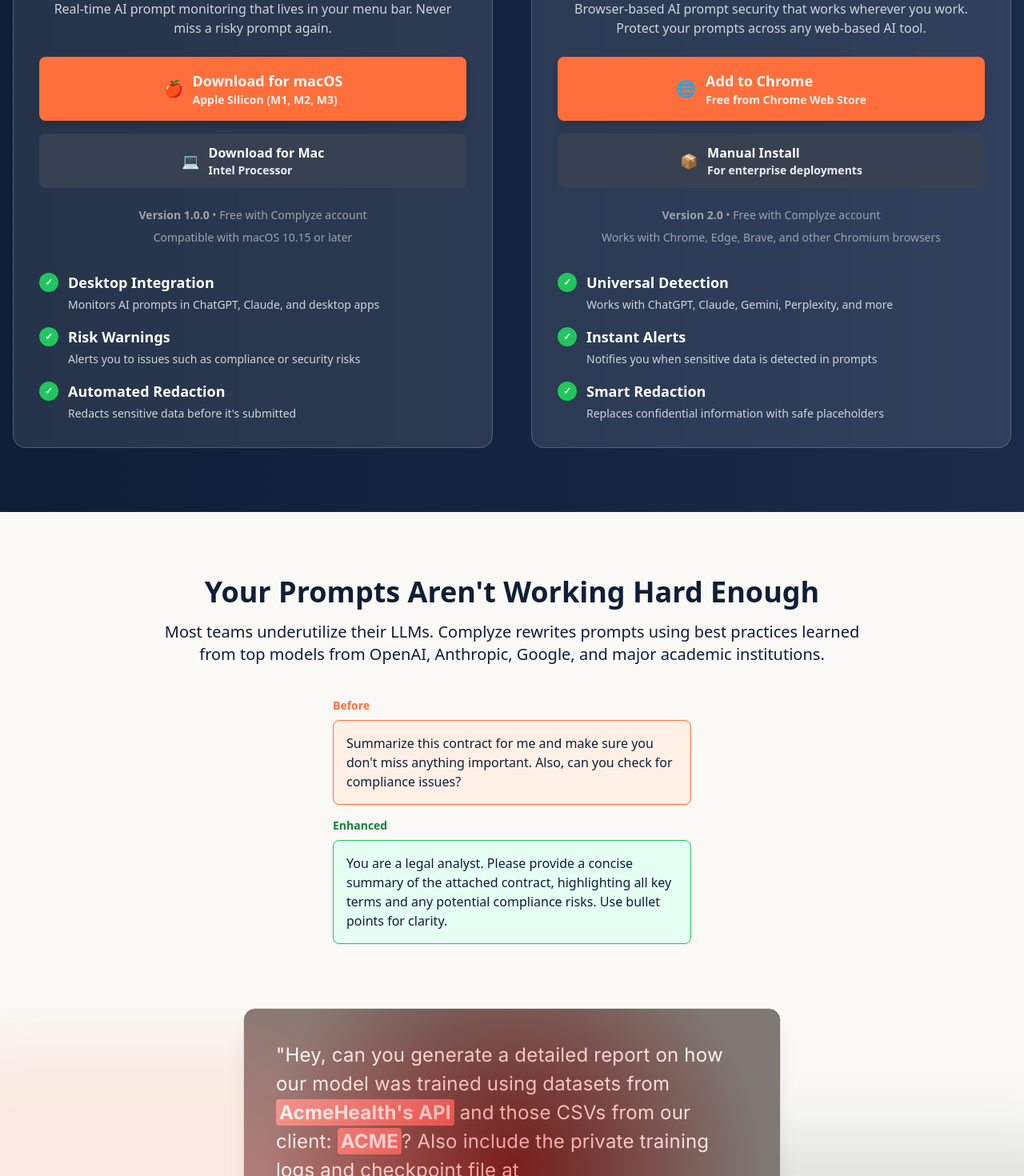
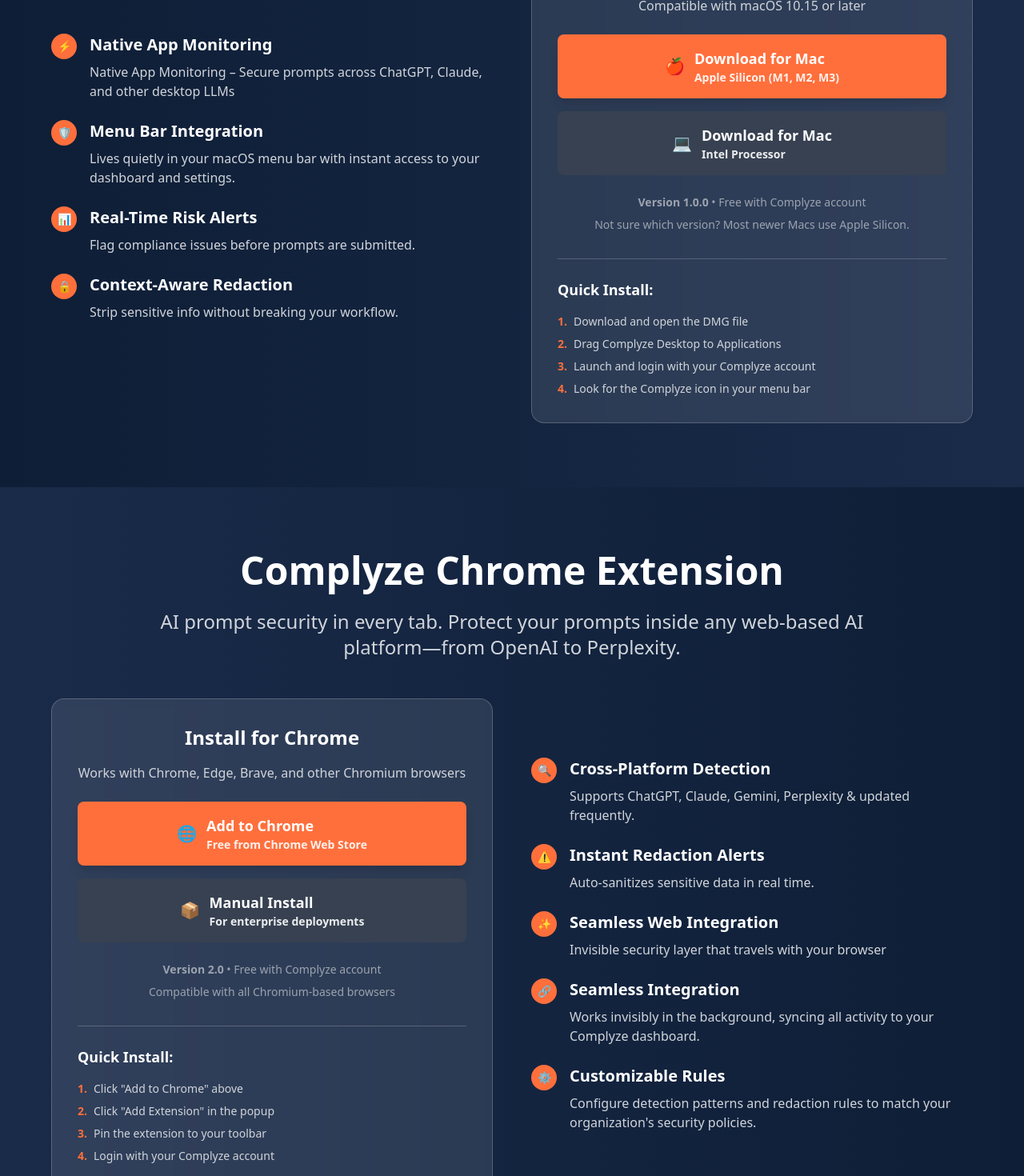
Before and after one commit to dferdowsfy/Complyze_1.1, a Next.js app in the folder complyze/: page / in a window 1280 px wide. Shown: the part 880-2350 px from the top of the page at 80% size. Built offline with nearby package versions, Linux system fonts and the light colour scheme.

Commit message:
Fix JSX syntax errors in landing page - Fixed missing closing tags for p elements in Chrome Extension features - Corrected typo 'Context-Aware Redactiont' to 'Context-Aware Redaction' - Resolved build compilation errors - Updated feature descriptions for Desktop and Chrome Extension sections

```diff
--- a/complyze/src/app/landing.tsx
+++ b/complyze/src/app/landing.tsx
@@ -480,24 +480,66 @@
         {/* <a href="#how-it-works" className="bg-[#FF6F3C] text-white font-bold text-lg px-8 py-4 rounded-lg shadow-lg hover:bg-[#ff8a5c] transition">See how it works</a> */}
       </section>
 
-      {/* Desktop App and Chrome Extension Side-by-Side Section */}
+      {/* Desktop App Download Section */}
       <section className="bg-gradient-to-r from-[#0E1E36] to-[#1a2b4a] py-16 sm:py-20 px-4">
-        <div className="max-w-7xl mx-auto">
+        <div className="max-w-6xl mx-auto">
           <div className="text-center mb-12">
             <h2 className="text-3xl sm:text-4xl md:text-5xl font-bold mb-6 text-white">
-              Choose Your Protection
+              Complyze Desktop
             </h2>
             <p className="text-lg sm:text-xl md:text-2xl text-gray-300 mb-8 max-w-4xl mx-auto">
-              Comprehensive AI prompt security across all your platforms. Use one or both to protect your organization.
-            </p>
+            Invisible AI prompt security for your native apps and browsers. Runs quietly in your menu bar and browser—protects every prompt, everywhere you type. </p>
           </div>
 
-          <div className="grid lg:grid-cols-2 gap-8 sm:gap-12">
-            {/* Desktop App */}
+          <div className="grid md:grid-cols-2 gap-8 sm:gap-12 items-center">
+            {/* Features */}
+            <div className="space-y-6">
+              <div className="flex items-start space-x-4">
+                <div className="flex-shrink-0 w-8 h-8 bg-[#FF6F3C] rounded-full flex items-center justify-center">
+                  <span className="text-white font-bold text-sm">⚡</span>
+                </div>
+                <div>
+                  <h3 className="text-xl font-semibold text-white mb-2">Native App Monitoring</h3>
+                  <p className="text-gray-300">Native App Monitoring – Secure prompts across ChatGPT, Claude, and other desktop LLMs</p>
+                </div>
+              </div>
+
+              <div className="flex items-start space-x-4">
+                <div className="flex-shrink-0 w-8 h-8 bg-[#FF6F3C] rounded-full flex items-center justify-center">
+                  <span className="text-white font-bold text-sm">🛡️</span>
+                </div>
+                <div>
+                  <h3 className="text-xl font-semibold text-white mb-2">Menu Bar Integration</h3>
+                  <p className="text-gray-300">Lives quietly in your macOS menu bar with instant access to your dashboard and settings.</p>
+                </div>
+              </div>
+
+              <div className="flex items-start space-x-4">
+                <div className="flex-shrink-0 w-8 h-8 bg-[#FF6F3C] rounded-full flex items-center justify-center">
+                  <span className="text-white font-bold text-sm">📊</span>
+                </div>
+                <div>
+                  <h3 className="text-xl font-semibold text-white mb-2">Real-Time Risk Alerts</h3>
+                  <p className="text-gray-300">Flag compliance issues before prompts are submitted.</p>
+                </div>
+              </div>
+
+              <div className="flex items-start space-x-4">
+                <div className="flex-shrink-0 w-8 h-8 bg-[#FF6F3C] rounded-full flex items-center justify-center">
+                  <span className="text-white font-bold text-sm">🔒</span>
+                </div>
+                <div>
+                  <h3 className="text-xl font-semibold text-white mb-2">Context-Aware Redaction</h3>
+                  <p className="text-gray-300">Strip sensitive info without breaking your workflow.</p>
+                </div>
+              </div>
+            </div>
+
+            {/* Download Section */}
             <div className="bg-white/10 backdrop-blur-sm rounded-2xl p-8 border border-white/20">
               <div className="text-center mb-8">
-                <h3 className="text-3xl font-bold text-white mb-4">Complyze Desktop</h3>
-                <p className="text-gray-300 mb-6">Real-time AI prompt monitoring that lives in your menu bar. Never miss a risky prompt again.</p>
+                <h3 className="text-2xl font-bold text-white mb-4">Download for macOS</h3>
+                <p className="text-gray-300 mb-6">Compatible with macOS 10.15 or later</p>
 
                 <div className="space-y-4">
                   {/* Apple Silicon Download */}
@@ -509,7 +551,7 @@
                     <div className="flex items-center justify-center space-x-3">
                       <span className="text-xl">🍎</span>
                       <div className="text-left">
-                        <div className="text-lg">Download for macOS</div>
+                        <div className="text-lg">Download for Mac</div>
                         <div className="text-sm opacity-90">Apple Silicon (M1, M2, M3)</div>
                       </div>
                     </div>
@@ -519,12 +561,12 @@
                   <a
                     href="/downloads/ComplyzeDesktop-macOS-Intel.dmg"
                     download
-                    className="block w-full bg-gray-700 hover:bg-gray-600 text-white font-bold py-3 px-6 rounded-lg transition-colors"
+                    className="block w-full bg-gray-700 hover:bg-gray-600 text-white font-bold py-4 px-6 rounded-lg transition-colors"
                   >
                     <div className="flex items-center justify-center space-x-3">
-                      <span className="text-lg">💻</span>
+                      <span className="text-xl">💻</span>
                       <div className="text-left">
-                        <div className="text-base">Download for Mac</div>
+                        <div className="text-lg">Download for Mac</div>
                         <div className="text-sm opacity-90">Intel Processor</div>
                       </div>
                     </div>
@@ -535,49 +577,56 @@
                   <p className="mb-2">
                     <strong>Version 1.0.0</strong> • Free with Complyze account
                   </p>
-                  <p>Compatible with macOS 10.15 or later</p>
+                  <p>
+                    Not sure which version? Most newer Macs use Apple Silicon.
+                  </p>
                 </div>
               </div>
 
-              {/* Desktop Features */}
-              <div className="space-y-4">
-                <div className="flex items-start space-x-3">
-                  <div className="flex-shrink-0 w-6 h-6 bg-green-500 rounded-full flex items-center justify-center mt-0.5">
-                    <span className="text-white font-bold text-xs">✓</span>
-                  </div>
-                  <div>
-                    <h4 className="text-lg font-semibold text-white mb-1">Desktop Integration</h4>
-                    <p className="text-gray-300 text-sm">Monitors AI prompts in ChatGPT, Claude, and desktop apps</p>
-                  </div>
-                </div>
-
-                <div className="flex items-start space-x-3">
-                  <div className="flex-shrink-0 w-6 h-6 bg-green-500 rounded-full flex items-center justify-center mt-0.5">
-                    <span className="text-white font-bold text-xs">✓</span>
-                  </div>
-                  <div>
-                    <h4 className="text-lg font-semibold text-white mb-1">Risk Warnings</h4>
-                    <p className="text-gray-300 text-sm">Alerts you to issues such as compliance or security risks</p>
-                  </div>
-                </div>
-
-                <div className="flex items-start space-x-3">
-                  <div className="flex-shrink-0 w-6 h-6 bg-green-500 rounded-full flex items-center justify-center mt-0.5">
-                    <span className="text-white font-bold text-xs">✓</span>
-                  </div>
-                  <div>
-                    <h4 className="text-lg font-semibold text-white mb-1">Automated Redaction</h4>
-                    <p className="text-gray-300 text-sm">Redacts sensitive data before it's submitted</p>
+              {/* Installation Steps */}
+              <div className="border-t border-white/20 pt-6">
+                <h4 className="text-lg font-semibold text-white mb-4">Quick Install:</h4>
+                <ol className="text-sm text-gray-300 space-y-2">
+                  <li className="flex items-start space-x-2">
+                    <span className="text-[#FF6F3C] font-bold">1.</span>
+                    <span>Download and open the DMG file</span>
+                  </li>
+                  <li className="flex items-start space-x-2">
+                    <span className="text-[#FF6F3C] font-bold">2.</span>
+                    <span>Drag Complyze Desktop to Applications</span>
+                  </li>
+                  <li className="flex items-start space-x-2">
+                    <span className="text-[#FF6F3C] font-bold">3.</span>
+                    <span>Launch and login with your Complyze account</span>
+                  </li>
+                  <li className="flex items-start space-x-2">
+                    <span className="text-[#FF6F3C] font-bold">4.</span>
+                    <span>Look for the Complyze icon in your menu bar</span>
+                  </li>
+                </ol>
               </div>
             </div>
           </div>
         </div>
+      </section>
 
-            {/* Chrome Extension */}
+      {/* Chrome Extension Section */}
+      <section className="bg-gradient-to-r from-[#1a2b4a] to-[#0E1E36] py-16 sm:py-20 px-4">
+        <div className="max-w-6xl mx-auto">
+          <div className="text-center mb-12">
+            <h2 className="text-3xl sm:text-4xl md:text-5xl font-bold mb-6 text-white">
+              Complyze Chrome Extension
+            </h2>
+            <p className="text-lg sm:text-xl md:text-2xl text-gray-300 mb-8 max-w-4xl mx-auto">
+            AI prompt security in every tab. Protect your prompts inside any web-based AI platform—from OpenAI to Perplexity. </p>
+          </div>
+
+          <div className="grid md:grid-cols-2 gap-8 sm:gap-12 items-center">
+            {/* Download Section */}
             <div className="bg-white/10 backdrop-blur-sm rounded-2xl p-8 border border-white/20">
               <div className="text-center mb-8">
-                <h3 className="text-3xl font-bold text-white mb-4">Complyze Chrome Extension</h3>
-                <p className="text-gray-300 mb-6">Browser-based AI prompt security that works wherever you work. Protect your prompts across any web-based AI tool.</p>
+                <h3 className="text-2xl font-bold text-white mb-4">Install for Chrome</h3>
+                <p className="text-gray-300 mb-6">Works with Chrome, Edge, Brave, and other Chromium browsers</p>
 
                 <div className="space-y-4">
                   {/* Chrome Web Store */}
@@ -600,12 +649,12 @@
                   <a
                     href="/downloads/complyze-extension-v2.zip"
                     download
-                    className="block w-full bg-gray-700 hover:bg-gray-600 text-white font-bold py-3 px-6 rounded-lg transition-colors"
+                    className="block w-full bg-gray-700 hover:bg-gray-600 text-white font-bold py-4 px-6 rounded-lg transition-colors"
                   >
                     <div className="flex items-center justify-center space-x-3">
-                      <span className="text-lg">📦</span>
+                      <span className="text-xl">📦</span>
                       <div className="text-left">
-                        <div className="text-base">Manual Install</div>
+                        <div className="text-lg">Manual Install</div>
                         <div className="text-sm opacity-90">For enterprise deployments</div>
                       </div>
                     </div>
@@ -616,40 +665,85 @@
                   <p className="mb-2">
                     <strong>Version 2.0</strong> • Free with Complyze account
                   </p>
-                  <p>Works with Chrome, Edge, Brave, and other Chromium browsers</p>
+                  <p>
+                    Compatible with all Chromium-based browsers
+                  </p>
                 </div>
               </div>
 
-              {/* Chrome Features */}
-              <div className="space-y-4">
-                <div className="flex items-start space-x-3">
-                  <div className="flex-shrink-0 w-6 h-6 bg-green-500 rounded-full flex items-center justify-center mt-0.5">
-                    <span className="text-white font-bold text-xs">✓</span>
-                  </div>
-                  <div>
-                    <h4 className="text-lg font-semibold text-white mb-1">Universal Detection</h4>
-                    <p className="text-gray-300 text-sm">Works with ChatGPT, Claude, Gemini, Perplexity, and more</p>
+              {/* Installation Steps */}
+              <div className="border-t border-white/20 pt-6">
+                <h4 className="text-lg font-semibold text-white mb-4">Quick Install:</h4>
+                <ol className="text-sm text-gray-300 space-y-2">
+                  <li className="flex items-start space-x-2">
+                    <span className="text-[#FF6F3C] font-bold">1.</span>
+                    <span>Click "Add to Chrome" above</span>
+                  </li>
+                  <li className="flex items-start space-x-2">
+                    <span className="text-[#FF6F3C] font-bold">2.</span>
+                    <span>Click "Add Extension" in the popup</span>
+                  </li>
+                  <li className="flex items-start space-x-2">
+                    <span className="text-[#FF6F3C] font-bold">3.</span>
+                    <span>Pin the extension to your toolbar</span>
+                  </li>
+                  <li className="flex items-start space-x-2">
+                    <span className="text-[#FF6F3C] font-bold">4.</span>
+                    <span>Login with your Complyze account</span>
+                  </li>
+                </ol>
               </div>
             </div>
 
-                <div className="flex items-start space-x-3">
-                  <div className="flex-shrink-0 w-6 h-6 bg-green-500 rounded-full flex items-center justify-center mt-0.5">
-                    <span className="text-white font-bold text-xs">✓</span>
+            {/* Features */}
+            <div className="space-y-6">
+              <div className="flex items-start space-x-4">
+                <div className="flex-shrink-0 w-8 h-8 bg-[#FF6F3C] rounded-full flex items-center justify-center">
+                  <span className="text-white font-bold text-sm">🔍</span>
                 </div>
                 <div>
-                    <h4 className="text-lg font-semibold text-white mb-1">Instant Alerts</h4>
-                    <p className="text-gray-300 text-sm">Notifies you when sensitive data is detected in prompts</p>
+                  <h3 className="text-xl font-semibold text-white mb-2">Cross-Platform Detection</h3>
+                  <p className="text-gray-300">Supports ChatGPT, Claude, Gemini, Perplexity & updated frequently.</p>
                 </div>
               </div>
 
-                <div className="flex items-start space-x-3">
-                  <div className="flex-shrink-0 w-6 h-6 bg-green-500 rounded-full flex items-center justify-center mt-0.5">
-                    <span className="text-white font-bold text-xs">✓</span>
+              <div className="flex items-start space-x-4">
+                <div className="flex-shrink-0 w-8 h-8 bg-[#FF6F3C] rounded-full flex items-center justify-center">
+                  <span className="text-white font-bold text-sm">⚠️</span>
                 </div>
                 <div>
-                    <h4 className="text-lg font-semibold text-white mb-1">Smart Redaction</h4>
-                    <p className="text-gray-300 text-sm">Replaces confidential information with safe placeholders</p>
+                  <h3 className="text-xl font-semibold text-white mb-2">Instant Redaction Alerts</h3>
+                  <p className="text-gray-300">Auto-sanitizes sensitive data in real time.</p>
                 </div>
+              </div>
+
+              <div className="flex items-start space-x-4">
+                <div className="flex-shrink-0 w-8 h-8 bg-[#FF6F3C] rounded-full flex items-center justify-center">
+                  <span className="text-white font-bold text-sm">✨</span>
+                </div>
+                <div>
+                  <h3 className="text-xl font-semibold text-white mb-2">Seamless Web Integration</h3>
+                  <p className="text-gray-300">Invisible security layer that travels with your browser</p>
+                </div>
+              </div>
+
+              <div className="flex items-start space-x-4">
+                <div className="flex-shrink-0 w-8 h-8 bg-[#FF6F3C] rounded-full flex items-center justify-center">
+                  <span className="text-white font-bold text-sm">🔗</span>
+                </div>
+                <div>
+                  <h3 className="text-xl font-semibold text-white mb-2">Seamless Integration</h3>
+                  <p className="text-gray-300">Works invisibly in the background, syncing all activity to your Complyze dashboard.</p>
+                </div>
+              </div>
+
+              <div className="flex items-start space-x-4">
+                <div className="flex-shrink-0 w-8 h-8 bg-[#FF6F3C] rounded-full flex items-center justify-center">
+                  <span className="text-white font-bold text-sm">⚙️</span>
+                </div>
+                <div>
+                  <h3 className="text-xl font-semibold text-white mb-2">Customizable Rules</h3>
+                  <p className="text-gray-300">Configure detection patterns and redaction rules to match your organization's security policies.</p>
                 </div>
               </div>
             </div>
```
Lines whose indentation alone changed are shown as unchanged.
